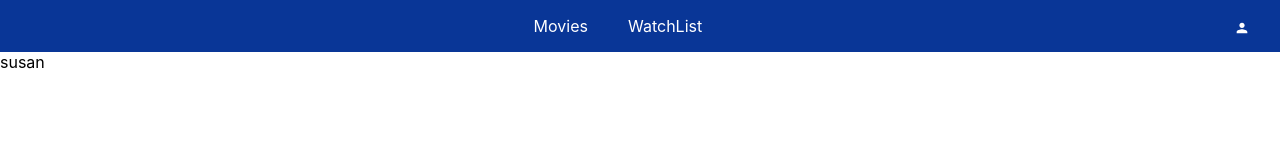
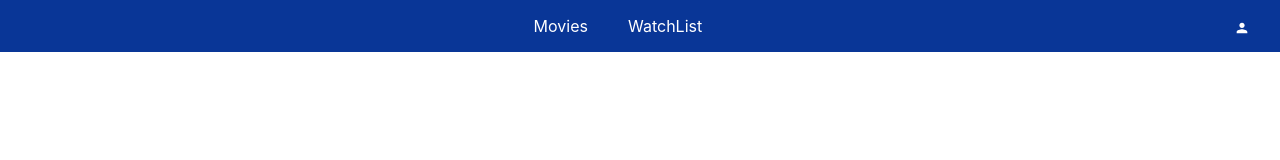
Before and after one commit to susan5591/Simple-Movie-Web, a React (Create React App) app: page /watchlist in a window 1280 px wide. Shown: the top 160 px of the page. Built offline with nearby package versions, Linux system fonts and the light colour scheme.

Commit message:
watchlist correction

```diff
--- a/src/context.js
+++ b/src/context.js
@@ -1,10 +1,11 @@
-import React, { useState, useContext } from 'react'
+import React, { useState, useEffect } from 'react'
 import {data} from './data'
 
 const AppContext = React.createContext();
 
 const AppProvider = ({children}) =>{
     const [watch,setWatch] = useState([])
+    console.log(watch)
     return (
         <AppContext.Provider value={{data,watch,setWatch}}>
           {children}
--- /dev/null
+++ b/src/css/poster.css
@@ -0,0 +1,13 @@
+.poster{
+
+    border-radius: 10px;
+    margin-bottom: 5%;
+    position: relative;
+    overflow: hidden;
+}
+.posterimg{
+    padding: 0 5px;
+    width:100%;
+    height: 100%;
+    display: block;
+}
--- a/src/pages/DetailPage.js
+++ b/src/pages/DetailPage.js
@@ -12,8 +12,8 @@ const DetailPage = () => {
   const temp = data.find((item)=>item.id===parseInt(id))
   const {poster} = temp
   const addWatchlist = ()=>{
-    setWatch({...watch,temp})
-    console.log(watch)
+    setWatch([...watch,temp])
+    // console.log(watch)
   }
 
   const changeDisplay= ()=>{
--- a/src/pages/WatchList.js
+++ b/src/pages/WatchList.js
@@ -1,11 +1,18 @@
 import React,{useContext} from 'react'
-import watchContext from './DetailPage'
+import {AppContext} from '../context'
+import '../css/poster.css'
 
 const WatchList = () => {
-  const watch =  useContext(watchContext)
+  const {watch} =  useContext(AppContext)
   console.log(watch)
   return (
-    <div>susan</div>
+    <div className='poster'>
+      {
+        watch.map((item)=>{
+          return <img src={item.poster} alt='watchlist poster' />
+        })
+      }
+    </div>
   )
 }
 
```
